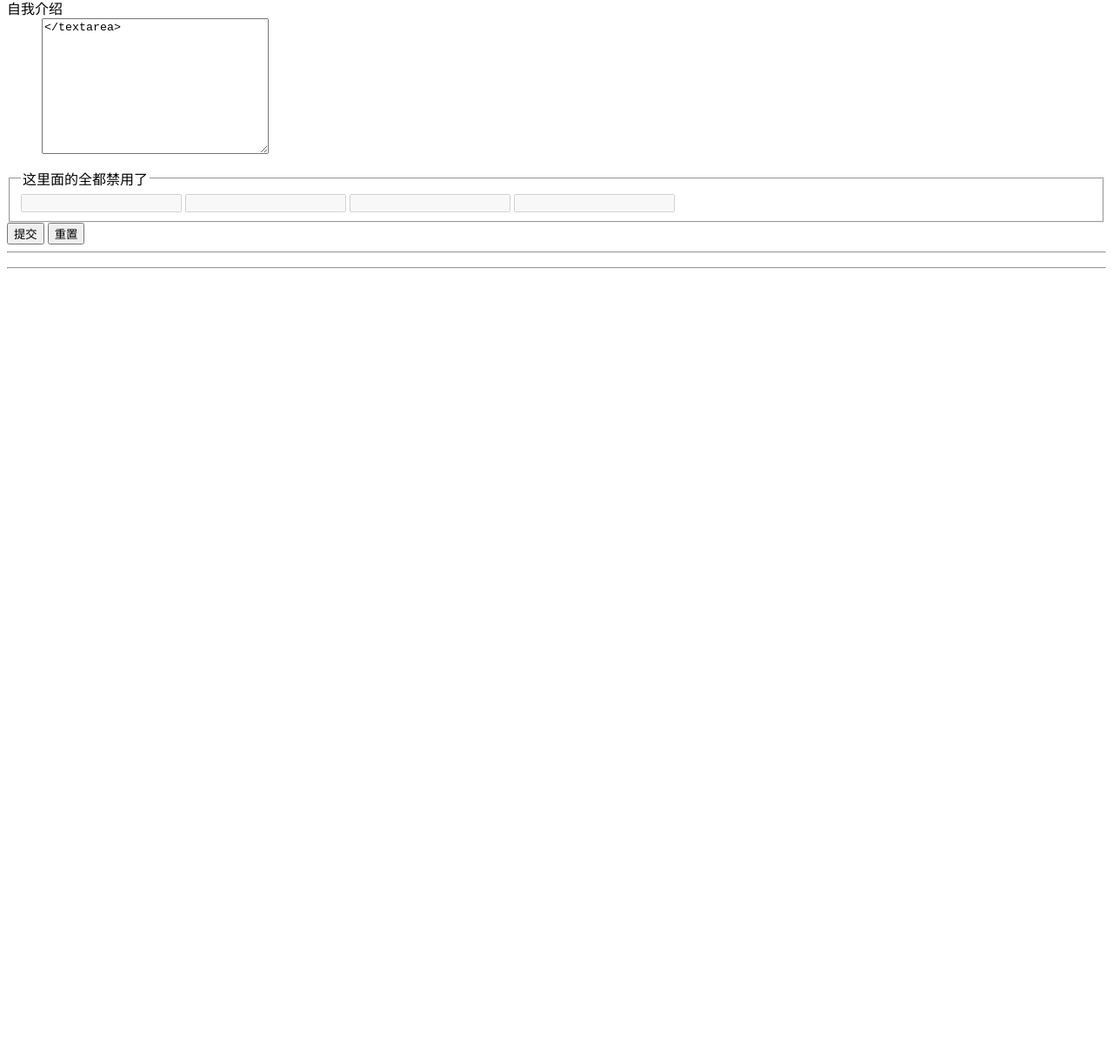
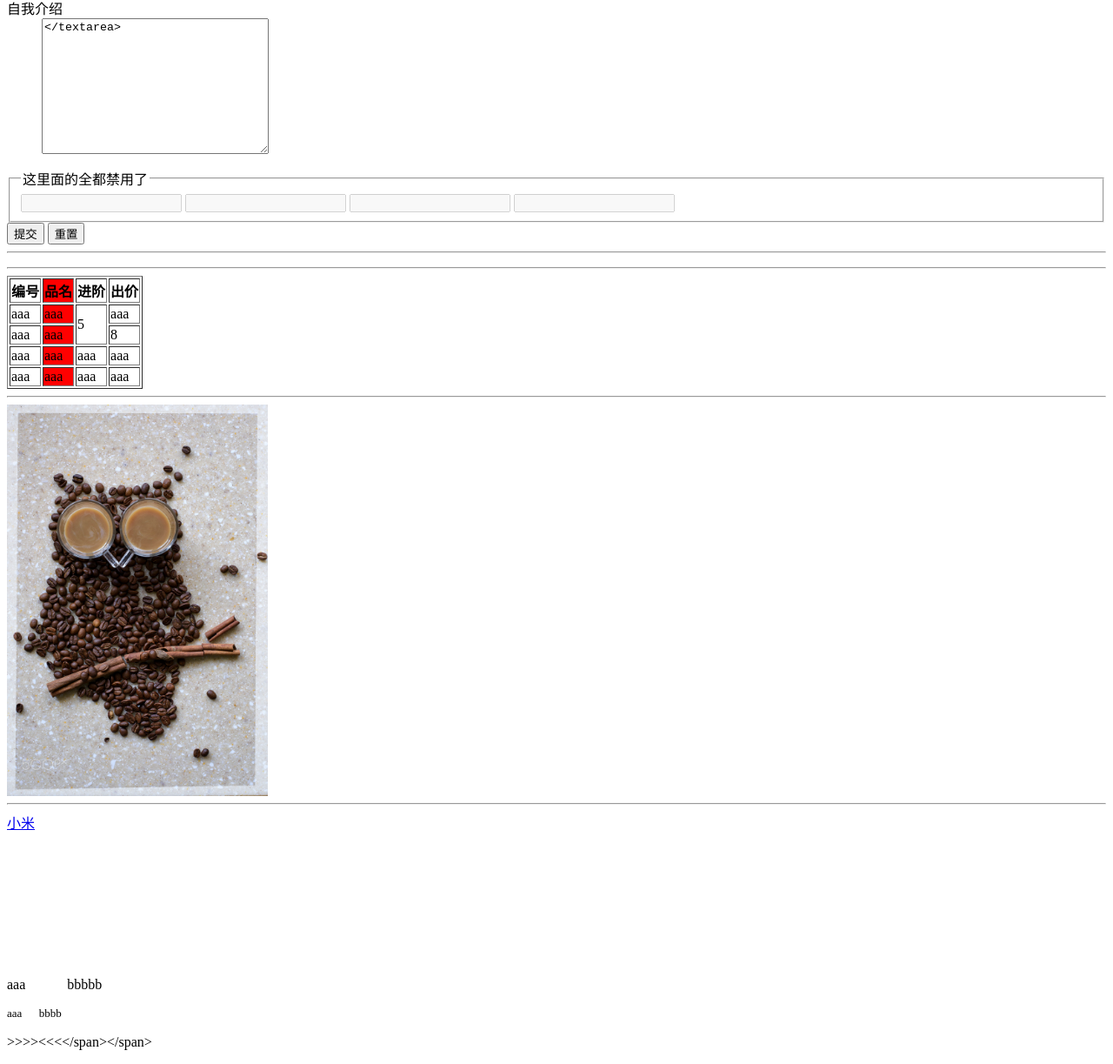
Before and after one commit to kaiersi/kaiersi.github.io, a plain HTML site: page miao/html-basic.html in a window 1280 px wide. Shown: the part 1721-2944 px from the top of the page at 87% size. Before the commit the page ends 2038 px from the top, so only its background shows below. Drawn offline with Linux system fonts and the light colour scheme; grey boxes are pictures that could not be loaded.

Commit message:
fasgsgsfs

```diff
--- a/miao/html-basic.html
+++ b/miao/html-basic.html
@@ -4,9 +4,10 @@
   <meta http-equiv="X-UA-Compatible" content="IE=edge">
   <meta name="viewport" content="width=device-width, initial-scale=1.0">
   <title>Document</title>
+  <!-- <link rel="stylesheet" href="style.css"> -->
 </head>
 <body>
-  <h1>lorem</h1>
+  <h1 id="top">lorem</h1>
   <h2>Lorem, ipsum.</h2>
   <p><strong>Lorem, ipsum dolor.</strong></p>
   <p>Lorem ipsum dolor sit amet consectetur adipisicing elit. Quo, sint aut. Blanditiis eveniet labore quis tempore rem
@@ -99,7 +100,6 @@
           </optgroup>
         </select>
       </dd>
-
       <dt>生日</dt>
       <dd>
         <input type="date" name="birthday" id="">
@@ -140,8 +140,56 @@
     <input type="reset" value="重置">
     <hr>
   </form>
+  <hr>
+  <table border="1">
+    <colgroup>
+      <col>
+      <col bgcolor="red">
+    </colgroup>
+    <thead>
+      <th>编号</th>
+      <th>品名</th>
+      <th>进阶</th>
+      <th>出价</th>
+    </thead>
+    <tbody>
+      <tr>
+        <td>aaa</td>
+        <td>aaa</td>
+        <td rowspan="2">5</td>
+        <td>aaa</td>
+      </tr>
+      <tr>
+        <td>aaa</td>
+        <td>aaa</td>
+        <td>8</td>
+      </tr>
+      <tr>
+        <td>aaa</td>
+        <td>aaa</td>
+        <td>aaa</td>
+        <td>aaa</td>
+      </tr>
+      <tr>
+        <td>aaa</td>
+        <td>aaa</td>
+        <td>aaa</td>
+        <td>aaa</td>
+      </tr>
+    </tbody>
+  </table>
+  <hr>
+  <img src="../image/mty.jpg" alt="xxx" usemap="#ttt" width="300" height="450">
+  <map name="ttt" >
+    <area shape="polygon" coords="223 253 168 386 24 282 60 100 186 85 " href="#" alt="xc">
+  </map>
+  <a id="page-bottom"></a>
+  <hr>
+    <a href="https://www.mi.com/" target="myframe">小米</a><br>
+    <iframe name="myframe" src="https://www.baidu.com/" frameborder="0"></iframe>
+    <p>aaa&nbsp;&nbsp;&nbsp;&nbsp;&nbsp;&nbsp;&nbsp;&nbsp;&nbsp;&nbsp;&nbsp;&nbsp;bbbbb</p>
+    <font size="2" face="宋体">aaa&nbsp;&nbsp;&nbsp;&nbsp;&nbsp;&nbsp;bbbb</font>
+    <p>&gt;&gt;&gt;&gt;&lt;&lt;&lt;&lt;/span&gt;&lt;/span&gt;</p>
 
-
-  <hr>
 </body>
 </html>
--- /dev/null
+++ b/miao/style.css
@@ -0,0 +1,3 @@
+*{
+  border: thick double #32a1ce;
+}
```
Also changed, not shown: miao/test.html (added, +79 -0 lines), image/mty.jpg (added).
